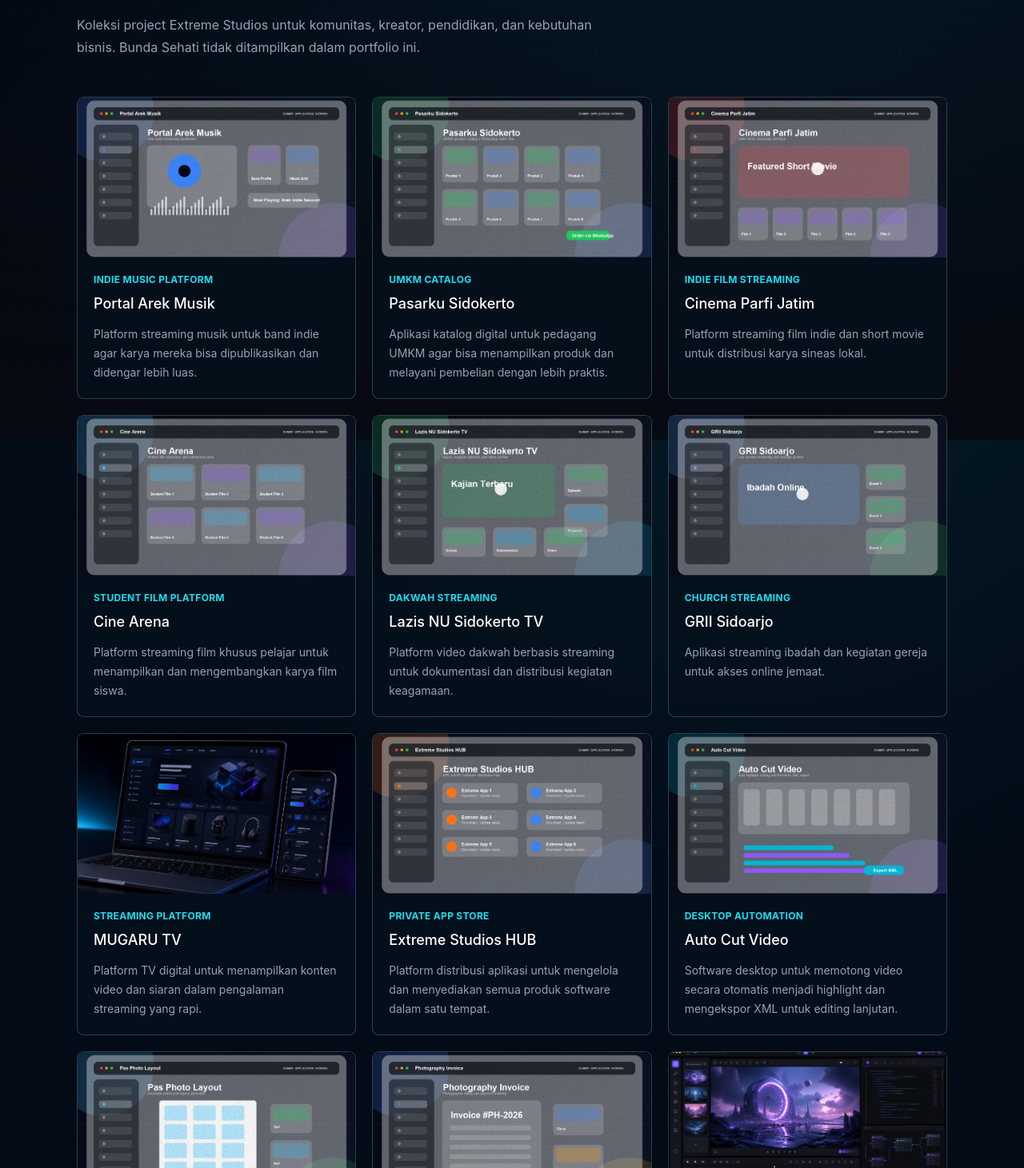
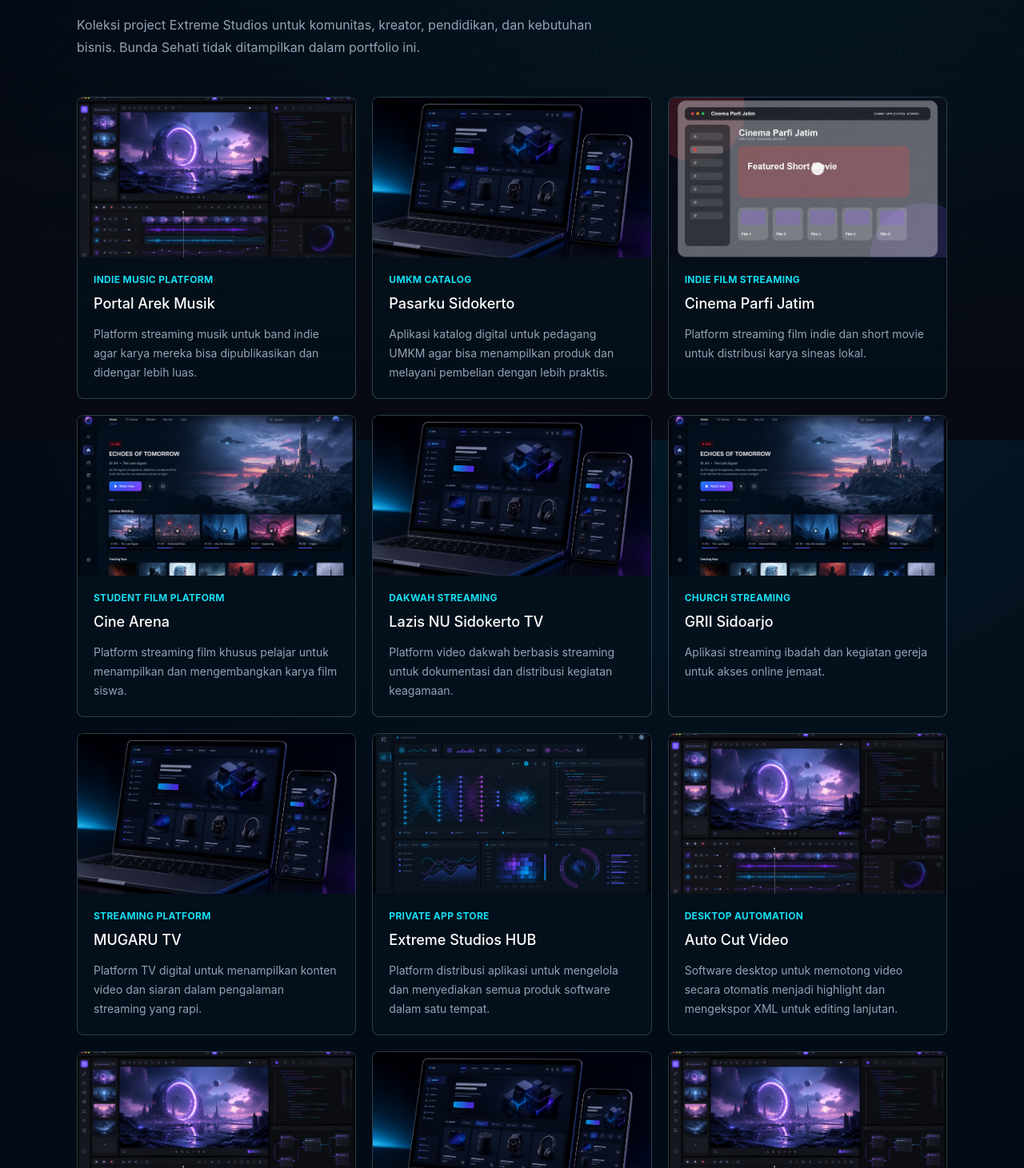
Before and after one commit to Extreme-Studios/extremestudios, a Next.js app: page /projects in a window 1280 px wide. Shown: the part 249-1710 px from the top of the page at 80% size. Built offline with nearby package versions, Linux system fonts and the light colour scheme.

Commit message:
Refresh remaining project card visuals

```diff
--- a/data/apps.js
+++ b/data/apps.js
@@ -4,7 +4,7 @@ export const apps = [
     title: "Portal Arek Musik",
     category: "Indie Music Platform",
     group: "featured",
-    mockup: "/mockups/portal-arek-musik.png",
+    mockup: "/project-mockups/creative-tools.png",
     desc: "Platform streaming musik untuk band indie agar karya mereka bisa dipublikasikan dan didengar lebih luas.",
     longDesc:
       "Portal Arek Musik dibuat sebagai tempat band indie memamerkan lagu, memperluas jangkauan pendengar, dan membangun identitas musik lokal secara digital.",
@@ -15,7 +15,7 @@ export const apps = [
     title: "Pasarku Sidokerto",
     category: "UMKM Catalog",
     group: "featured",
-    mockup: "/mockups/pasarku-sidokerto.png",
+    mockup: "/project-mockups/web-platform.png",
     desc: "Aplikasi katalog digital untuk pedagang UMKM agar bisa menampilkan produk dan melayani pembelian dengan lebih praktis.",
     longDesc:
       "Pasarku Sidokerto membantu pedagang lokal punya etalase digital yang rapi, mudah dibuka, dan siap diarahkan ke kontak pembelian.",
@@ -37,7 +37,7 @@ export const apps = [
     title: "Cine Arena",
     category: "Student Film Platform",
     group: "featured",
-    mockup: "/mockups/cine-arena.png",
+    mockup: "/project-mockups/streaming-platform.png",
     desc: "Platform streaming film khusus pelajar untuk menampilkan dan mengembangkan karya film siswa.",
     longDesc:
       "Cine Arena menjadi ruang presentasi karya film pelajar dengan visual yang tetap clean, modern, dan tidak terasa seperti tugas sekolah.",
@@ -48,7 +48,7 @@ export const apps = [
     title: "Lazis NU Sidokerto TV",
     category: "Dakwah Streaming",
     group: "other",
-    mockup: "/mockups/lazis-nu-sidokerto-tv.png",
+    mockup: "/project-mockups/web-platform.png",
     desc: "Platform video dakwah berbasis streaming untuk dokumentasi dan distribusi kegiatan keagamaan.",
     longDesc:
       "Aplikasi dakwah Islam berisi video kegiatan, kajian, dan dokumentasi organisasi agar bisa disaksikan online.",
@@ -59,7 +59,7 @@ export const apps = [
     title: "GRII Sidoarjo",
     category: "Church Streaming",
     group: "other",
-    mockup: "/mockups/grii-sidoarjo.png",
+    mockup: "/project-mockups/streaming-platform.png",
     desc: "Aplikasi streaming ibadah dan kegiatan gereja untuk akses online jemaat.",
     longDesc:
       "GRII Sidoarjo membantu jemaat mengikuti ibadah, kegiatan gereja, dan live streaming ketika berhalangan hadir.",
@@ -81,7 +81,7 @@ export const apps = [
     title: "Extreme Studios HUB",
     category: "Private App Store",
     group: "other",
-    mockup: "/mockups/extreme-studios-hub.png",
+    mockup: "/project-mockups/ai-engineering.png",
     desc: "Platform distribusi aplikasi untuk mengelola dan menyediakan semua produk software dalam satu tempat.",
     longDesc:
       "Extreme Studios HUB menjadi katalog pusat untuk APK dan software PC buatan sendiri agar user punya satu tempat download yang jelas.",
@@ -92,7 +92,7 @@ export const apps = [
     title: "Auto Cut Video",
     category: "Desktop Automation",
     group: "other",
-    mockup: "/mockups/auto-cut-video.png",
+    mockup: "/project-mockups/creative-tools.png",
     desc: "Software desktop untuk memotong video secara otomatis menjadi highlight dan mengekspor XML untuk editing lanjutan.",
     longDesc:
       "Auto Cut Video mempercepat workflow editor dengan deteksi potongan highlight dan export XML untuk proses lanjut di Adobe Premiere.",
@@ -103,7 +103,7 @@ export const apps = [
     title: "Pas Photo Layout",
     category: "Photography Tool",
     group: "other",
-    mockup: "/mockups/pas-photo-layout.png",
+    mockup: "/project-mockups/creative-tools.png",
     desc: "Aplikasi untuk menyusun banyak foto secara otomatis dalam satu layout cetak.",
     longDesc:
       "Pas Photo Layout membantu fotografer menyusun banyak pas foto ke satu kertas tanpa mengatur manual berulang-ulang.",
@@ -114,7 +114,7 @@ export const apps = [
     title: "Photography Invoice",
     category: "Invoice Utility",
     group: "other",
-    mockup: "/mockups/photography-invoice.png",
+    mockup: "/project-mockups/web-platform.png",
     desc: "Aplikasi invoice sederhana untuk membantu fotografer mencatat pembayaran klien.",
     longDesc:
       "Photography Invoice membantu fotografer mencatat paket foto, pembayaran, status klien, dan laporan sederhana.",
@@ -205,7 +205,7 @@ export const apps = [
     title: "Web PARFI Jatim",
     category: "Web Platform",
     group: "other",
-    mockup: "/mockups/cinema-parfi-jatim.png",
+    mockup: "/project-mockups/streaming-platform.png",
     desc: "Website platform untuk informasi, karya, dan ekosistem perfilman PARFI Jawa Timur.",
     longDesc: "Web PARFI Jatim menjadi ruang digital untuk menampilkan informasi dan karya perfilman daerah.",
     points: ["Organization profile", "Film information", "Content showcase", "Responsive web"]
@@ -215,7 +215,7 @@ export const apps = [
     title: "Web Store + Chat Assistant",
     category: "Marketplace & AI Chat",
     group: "other",
-    mockup: "/mockups/pasarku-sidokerto.png",
+    mockup: "/project-mockups/web-platform.png",
     desc: "Web store dengan katalog produk dan chatbot untuk membantu pengunjung mendapatkan informasi.",
     longDesc: "Project ini menggabungkan pengalaman marketplace dengan asisten chat untuk mendukung customer.",
     points: ["Product catalog", "Web store", "AI chatbot", "Customer support"]
```
Also changed, not shown: public/project-mockups/streaming-platform.png (added).
